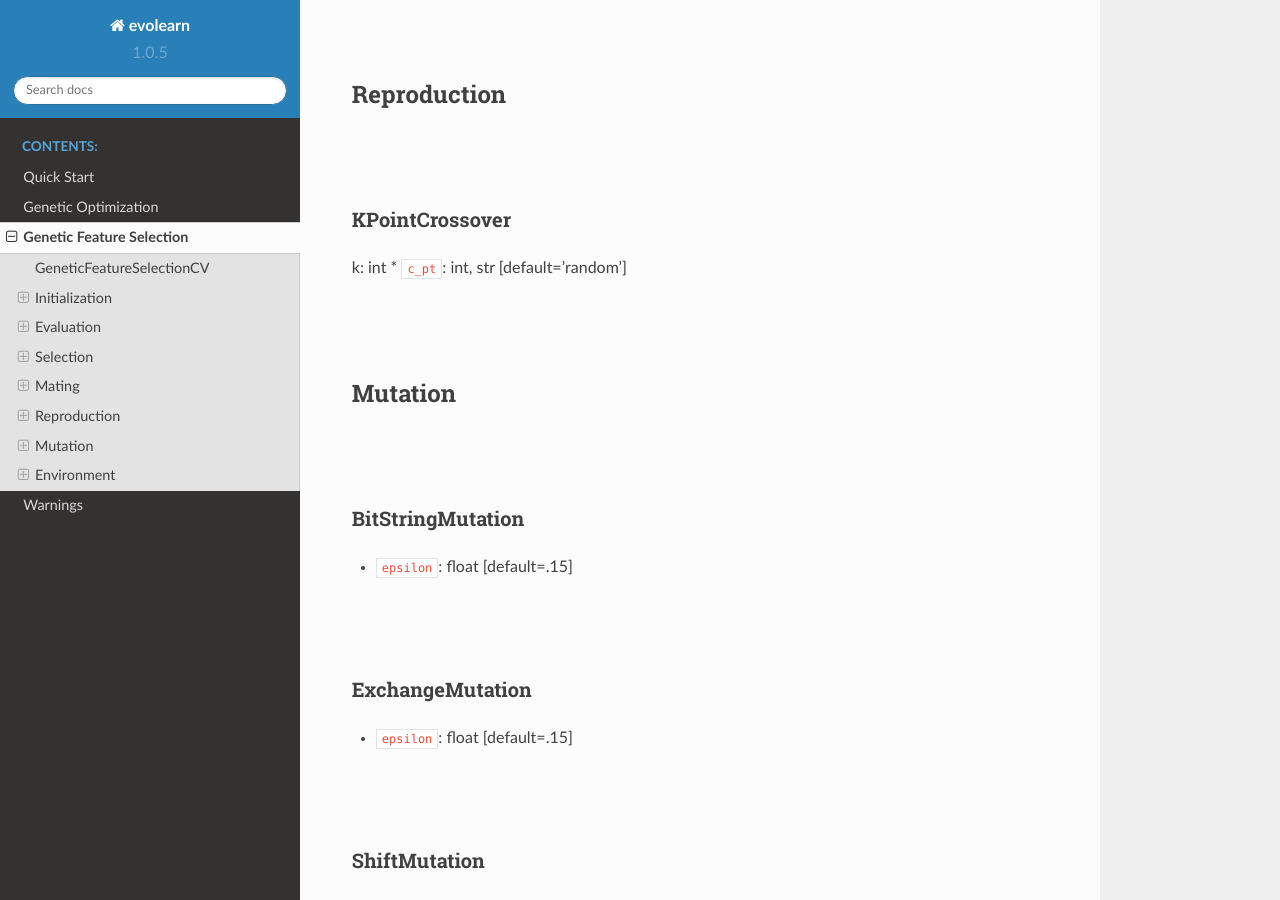
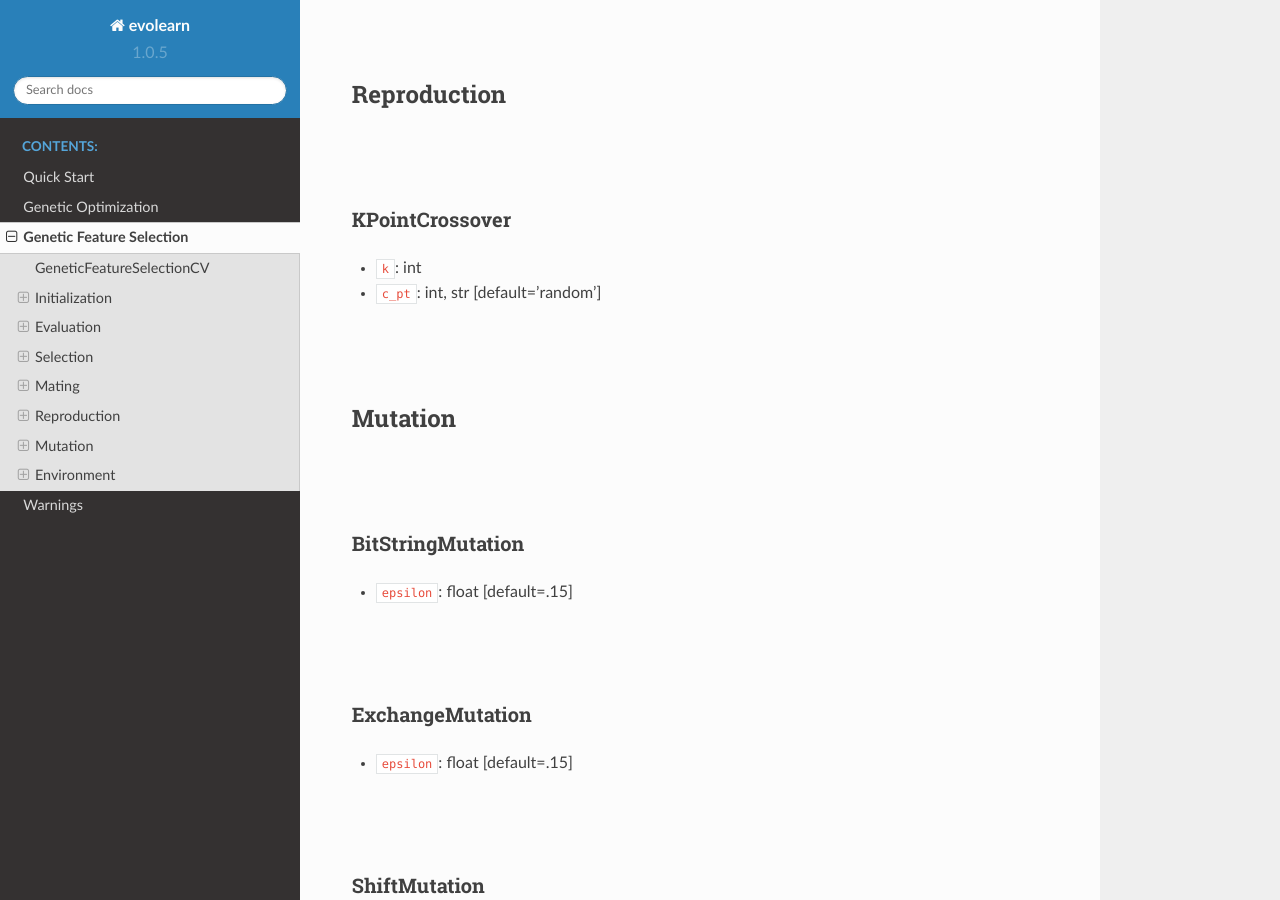
Before and after one commit to HindyDS/evolearn, a Sphinx documentation site: the page built from docs/source/Feature-Selection.rst, in a window 1280 px wide and 900 px high, scrolled down 2148 px. Built offline with Sphinx 7.4.7 and the Read the Docs theme 2.0.0, drawn with Linux system fonts in a browser that asks for light colours.

```diff
--- a/docs/source/Feature-Selection.rst
+++ b/docs/source/Feature-Selection.rst
@@ -97,7 +97,7 @@ Reproduction
 |
 KPointCrossover
 ---------------
-k: int
+* ``k``: int
 * ``c_pt``: int, str [default='random']
 
 
```
